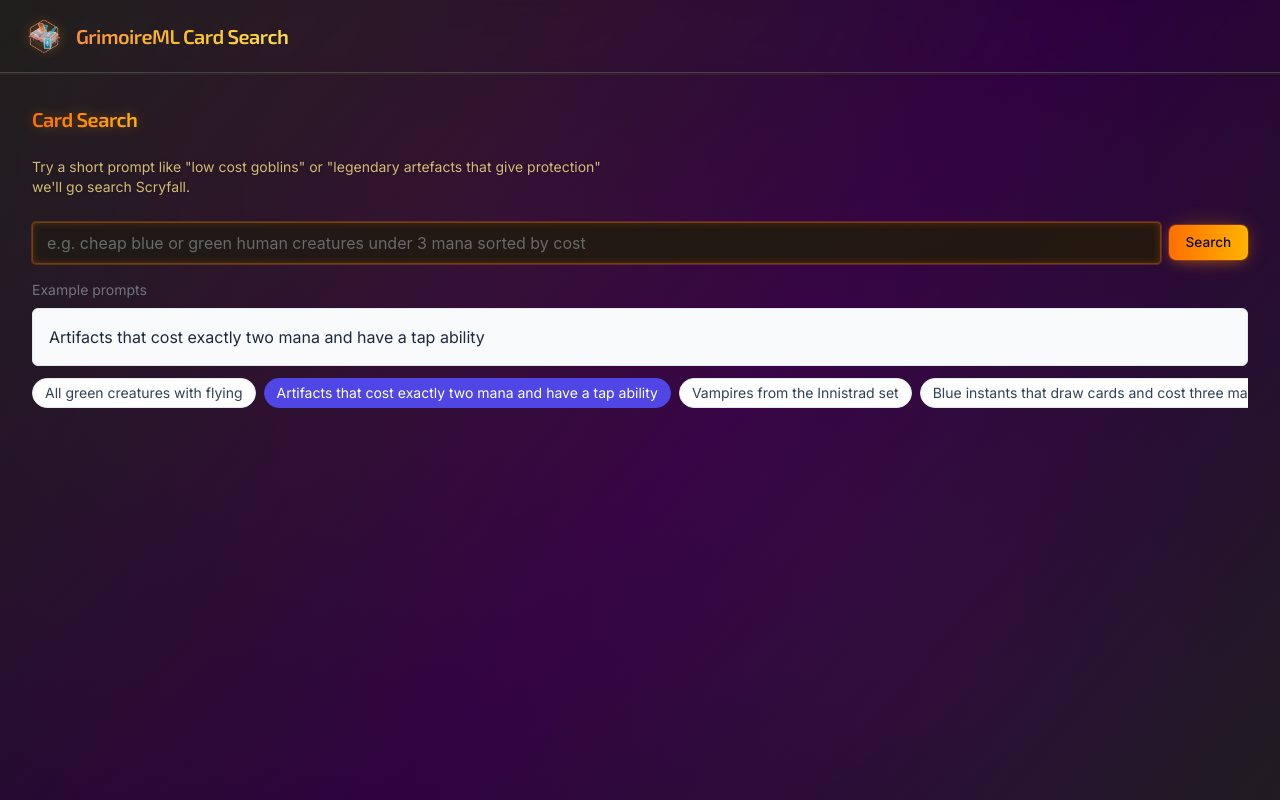
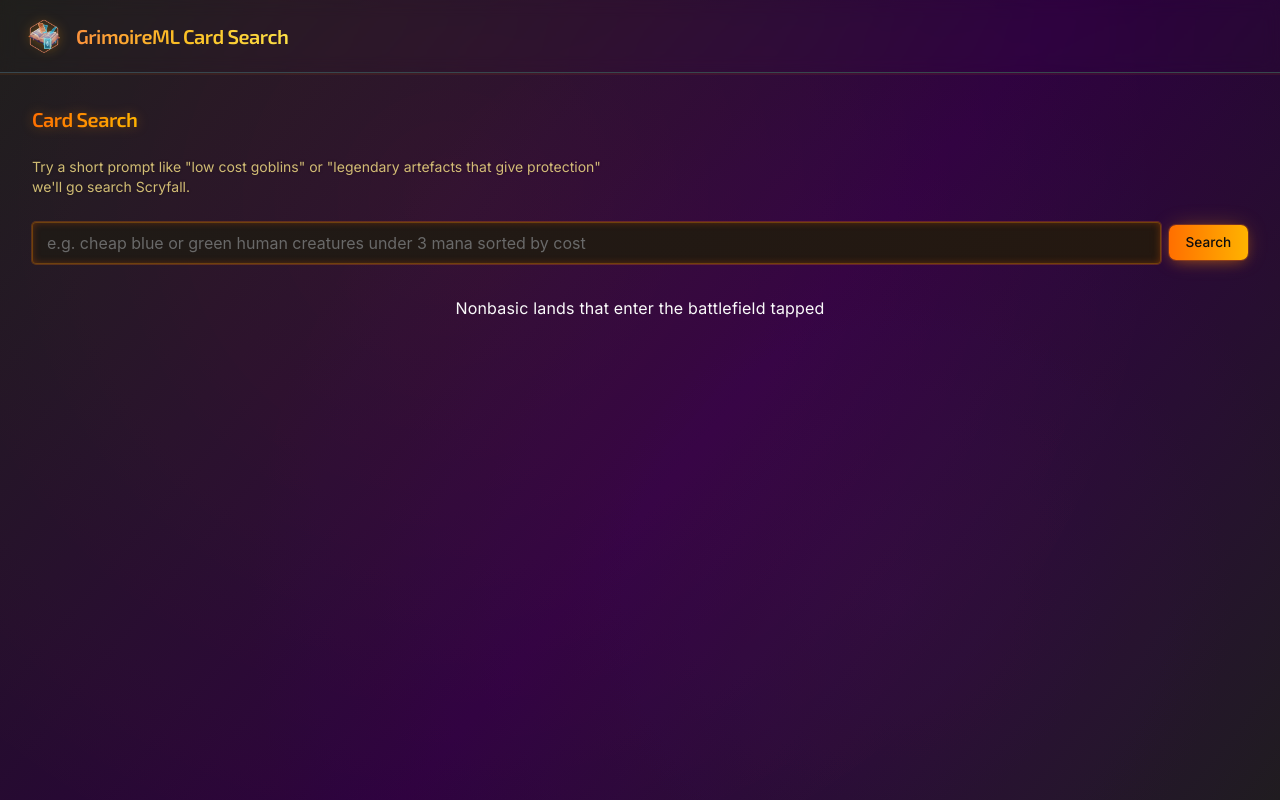
Before and after one commit to AdamProbert/GrimoireML, a Next.js app in the folder webapp/: page /cards in a window 1280 px wide. Built offline with nearby package versions, Linux system fonts and the light colour scheme.

Commit message:
feat: enhance ExamplePrompts component with improved example selection and styling

```diff
--- a/webapp/app/cards/components/ExamplePrompts.tsx
+++ b/webapp/app/cards/components/ExamplePrompts.tsx
@@ -7,6 +7,18 @@
   className?: string;
 }
 
+// Pick a next index from examples. Returns current when length <= 1.
+function selectExampleIndex(examples: string[], current: number) {
+  if (!examples || examples.length <= 1) return current;
+  let next = Math.floor(Math.random() * examples.length);
+  let attempts = 0;
+  while (next === current && attempts < 5) {
+    next = Math.floor(Math.random() * examples.length);
+    attempts += 1;
+  }
+  return next;
+}
+
 export default function ExamplePrompts({
   examples = [
     'All green creatures with flying',
@@ -14,6 +26,11 @@
     'Vampires from the Innistrad set',
     'Blue instants that draw cards and cost three mana or less',
     'Cards with a cat in the artwork',
+    'Legendary creatures that cost four mana or less',
+    'Enchantments that grant lifelink to creatures',
+    'Black sorceries that make an opponent discard two or more cards',
+    'Red spells that deal exactly three damage to any target',
+    'Nonbasic lands that enter the battlefield tapped',
   ],
   onChooseAndSubmit,
   className = '',
@@ -23,60 +40,49 @@
   const intervalRef = useRef<number | null>(null);
 
   useEffect(() => {
-    // auto-rotate every 5s
+    // auto-rotate every 3s
     if (intervalRef.current) window.clearInterval(intervalRef.current);
-    if (!paused) {
+    if (!paused && examples.length > 0) {
       intervalRef.current = window.setInterval(() => {
-        setIndex((i) => (i + 1) % examples.length);
-      }, 5000);
+        setIndex((current) => selectExampleIndex(examples, current));
+      }, 3000);
     }
     return () => {
       if (intervalRef.current) window.clearInterval(intervalRef.current);
     };
   }, [paused, examples.length]);
 
-  const choose = (i: number) => {
+  const choose = (i: number, e?: React.MouseEvent<HTMLButtonElement>) => {
     const p = examples[i];
     onChooseAndSubmit(p);
     setIndex(i);
   };
 
   return (
+    <div className={`w-full ${className}`}>
+      <div className="relative example-prompts">
+        {/* Carousel wrapper - shows one item at a time, minimal surface */}
+        <div className="overflow-hidden">
           <div
-      className={`w-full ${className}`}
-      onMouseEnter={() => setPaused(true)}
-      onMouseLeave={() => setPaused(false)}
+            className="flex w-full transition-transform duration-500 ease-in-out"
+            style={{ transform: `translateX(-${index * 100}%)` }}
           >
-      <div className="mb-2 text-sm text-gray-500">Example prompts</div>
-
-      <div className="relative">
-        {/* Slide area */}
-        <div className="min-h-[56px] flex items-center justify-center bg-slate-50 dark:bg-slate-800 rounded-md p-4 border border-slate-200 dark:border-slate-700">
+            {examples.map((ex, i) => (
+              <div
+                key={ex}
+                className="flex-shrink-0 w-full p-2 flex items-center justify-center"
+                aria-hidden={i !== index}
+              >
                 <button
-            className="text-left w-full text-sm sm:text-base leading-snug text-slate-800 dark:text-slate-100"
-            onClick={() => choose(index)}
-            aria-label={`Use example: ${examples[index]}`}
+                  onClick={(e) => choose(i, e)}
+                  aria-label={`Use example: ${ex}`}
+                  className={`text-center w-full text-sm sm:text-base leading-snug prompt-item relative overflow-hidden text-white transition-transform duration-150 ease-out transform hover:scale-105 hover:bg-white/6 rounded`}
                 >
-            {examples[index]}
+                  <span className="prompt-inner">{ex}</span>
                 </button>
               </div>
-
-        {/* Dots / items */}
-        <div className="mt-3 flex gap-2 overflow-x-auto">
-          {examples.map((ex, i) => (
-            <button
-              key={ex}
-              onClick={() => choose(i)}
-              className={`flex-shrink-0 px-3 py-1 rounded-full text-sm border transition-colors duration-150 whitespace-nowrap
-                ${
-                  i === index
-                    ? 'bg-indigo-600 text-white border-indigo-600'
-                    : 'bg-white dark:bg-slate-900 text-slate-700 dark:text-slate-300 border-slate-200 dark:border-slate-700'
-                }`}
-            >
-              {ex}
-            </button>
             ))}
+          </div>
         </div>
       </div>
     </div>
--- a/webapp/app/globals.css
+++ b/webapp/app/globals.css
@@ -30,6 +30,8 @@
   --gradient-ember: linear-gradient(90deg, var(--c-ember), var(--c-gold));
   --gradient-ember-muted: linear-gradient(90deg, #ff6f0099, #ffb30088);
   --gradient-fire-surface: linear-gradient(130deg, #1c1c1c 0%, #2c003e 55%, #1c1c1c 100%);
+  /* Incantation font fallback */
+  --font-incantation: 'UnifrakturCook', var(--font-heading), serif;
 
   --focus-ring: 0 0 0 1px var(--c-charcoal), 0 0 0 3px #ff6f0070;
 }
@@ -98,6 +100,29 @@
     inset 0 0 0 1px rgba(255, 255, 255, 0.02),
     0 0 0 1px #000;
 }
+
+/* Example prompts styling */
+.example-prompts {
+  background: transparent; /* remove white box */
+  border: none;
+  padding: 0;
+}
+.example-prompts .prompt-item {
+  /* Use the site's default font and a subtle, readable style */
+  font-size: 1rem;
+  letter-spacing: 0.2px;
+  color: var(--color-text-primary);
+  transition: transform 150ms ease, background-color 150ms ease, box-shadow 150ms ease, color 150ms ease;
+  padding: 0.5rem 0.75rem;
+  display: block;
+  border-radius: 8px;
+  background: transparent;
+}
+.example-prompts .prompt-item:hover {
+  transform: translateY(-2px) scale(1.03);
+  color: var(--color-text-primary);
+}
+
 .panel-accent {
   position: relative;
 }
@@ -109,6 +134,9 @@
   padding-top: 2px;
   background: var(--gradient-ember-muted);
   -webkit-mask:
+    linear-gradient(#000 0 0) content-box,
+    linear-gradient(#000 0 0);
+  mask:
     linear-gradient(#000 0 0) content-box,
     linear-gradient(#000 0 0);
   -webkit-mask-composite: xor;
@@ -145,6 +173,7 @@
 .text-gradient-brand {
   background: var(--gradient-ember);
   -webkit-background-clip: text;
+  background-clip: text;
   color: transparent;
 }
 
--- a/webapp/app/layout.tsx
+++ b/webapp/app/layout.tsx
@@ -3,8 +3,8 @@
 import './globals.css';
 import { ColorSchemeScript, MantineProvider } from '@mantine/core';
 import React from 'react';
+import { Exo_2, Inter, Uncial_Antiqua } from 'next/font/google';
 import InteractiveHeader from '../components/InteractiveHeader';
-import { Exo_2, Inter } from 'next/font/google';
 
 const headingFont = Exo_2({
   subsets: ['latin'],
@@ -13,6 +13,7 @@
   weight: ['400', '500', '600', '700'],
 });
 const bodyFont = Inter({ subsets: ['latin'], variable: '--font-body', display: 'swap' });
+const incantationFont = Uncial_Antiqua({ subsets: ['latin'], variable: '--font-incantation', display: 'swap', weight: ['400'] });
 
 export const metadata = {
   title: 'GrimoireML',
@@ -45,7 +46,7 @@
         <link rel="icon" href="/favicon.ico" />
         <link rel="manifest" href="/site.webmanifest" crossOrigin="use-credentials" />
       </head>
-      <body className={`${headingFont.variable} ${bodyFont.variable}`}>
+  <body className={`${headingFont.variable} ${bodyFont.variable} ${incantationFont.variable}`}>
         <MantineProvider defaultColorScheme="dark">
           <div className="flex flex-col min-h-screen" id="__app-shell">
             <InteractiveHeader />
```
Lines whose indentation alone changed are shown as unchanged.
